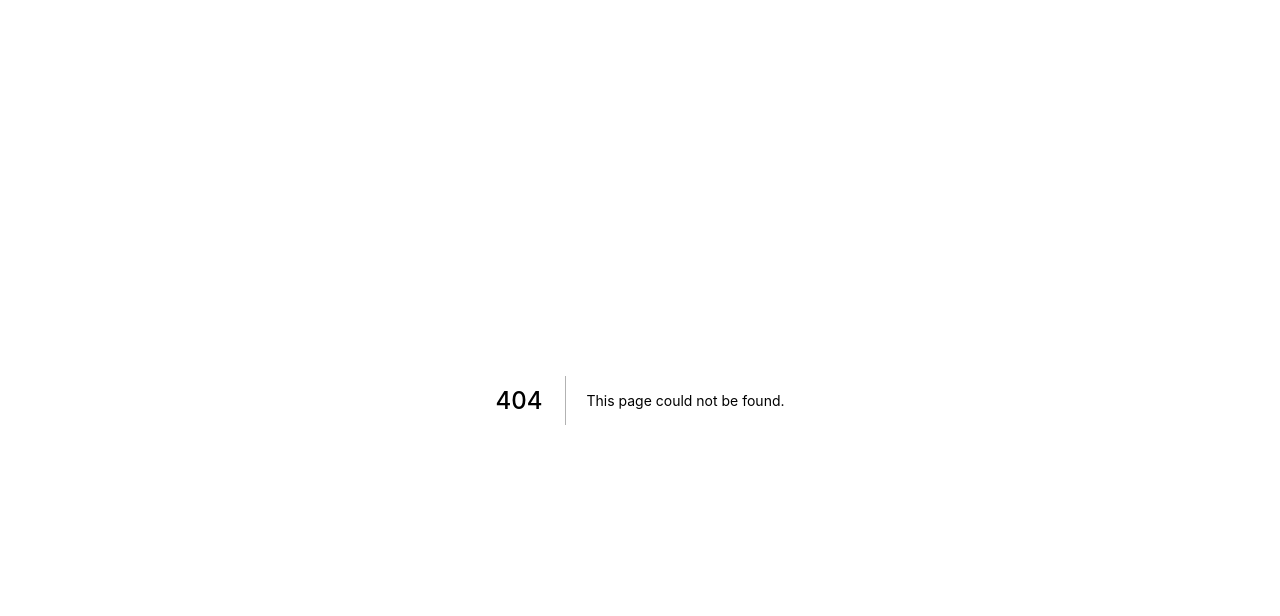
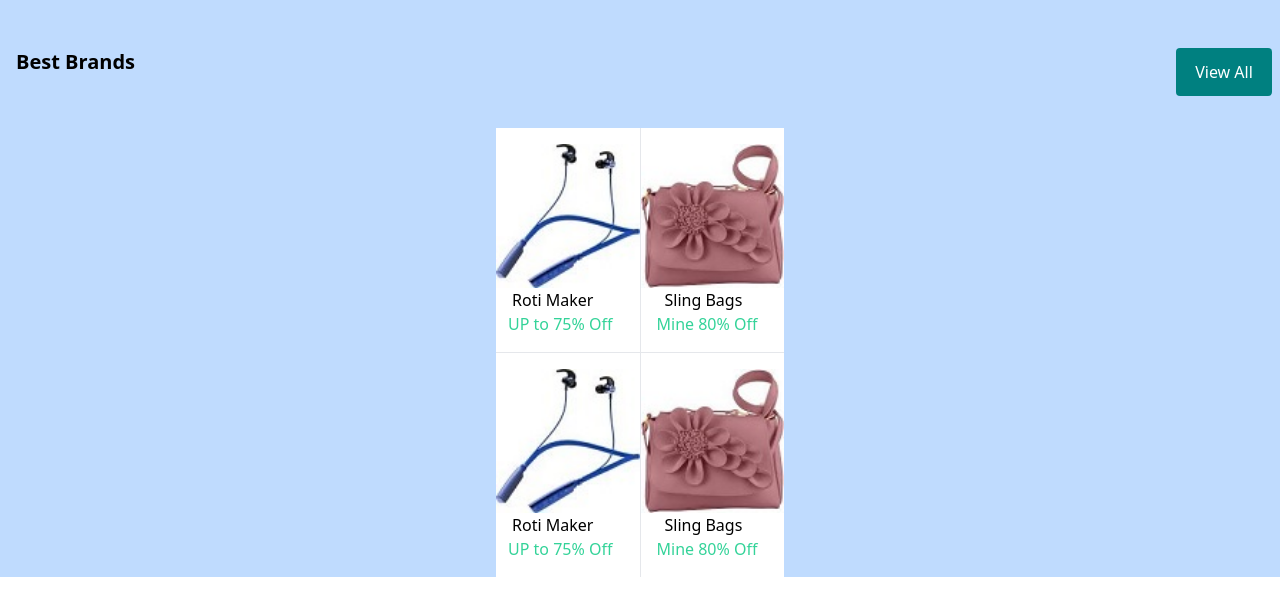
Before and after one commit to 48Squares/webmeds-frontend, a Next.js app: page /product-list in a window 1280 px wide. Before the commit this address had no page. Shown: the top 616 px of the page. Built offline with nearby package versions, Linux system fonts and the light colour scheme.

Commit message:
submmited
submmited

```diff
--- a/pages/Product.js
+++ b/pages/Product.js
@@ -1,7 +1,7 @@
 import React from "react";
 import Link from 'next/link';
 
-function Product({product}) {
+function Product({ product }) {
     return (
         <div className="bg-gray-50 bg-opacity-8">
             <div className="bg-regal-blue z-20">
@@ -11,7 +11,7 @@ function Product({product}) {
                             <svg className="w-6 h-6 text-white" xmlns="http://www.w3.org/2000/svg" fill="none"
                                 viewBox="0 0 24 24" stroke="currentColor">
                                 <path strokeLinecap="round" strokeLinejoin="round" strokeWidth={2}
-                                      d="M10 19l-7-7m0 0l7-7m-7 7h18"/>
+                                    d="M10 19l-7-7m0 0l7-7m-7 7h18" />
                             </svg>
                         </button>
                     </div>
@@ -21,7 +21,7 @@ function Product({product}) {
                             xmlns="http://www.w3.org/2000/svg" fill="none"
                             viewBox="0 0 24 24" stroke="currentColor">
                             <path strokeLinecap="round" strokeLinejoin="round" strokeWidth={2}
-                                  d="M21 21l-6-6m2-5a7 7 0 11-14 0 7 7 0 0114 0z"/>
+                                d="M21 21l-6-6m2-5a7 7 0 11-14 0 7 7 0 0114 0z" />
                         </svg>
 
                         <Link href='/cart'>
@@ -29,7 +29,7 @@ function Product({product}) {
                                 fill="none"
                                 viewBox="0 0 24 24" stroke="currentColor">
                                 <path strokeLinecap="round" strokeLinejoin="round" strokeWidth={2}
-                                      d="M3 3h2l.4 2M7 13h10l4-8H5.4M7 13L5.4 5M7 13l-2.293 2.293c-.63.63-.184 1.707.707 1.707H17m0 0a2 2 0 100 4 2 2 0 000-4zm-8 2a2 2 0 11-4 0 2 2 0 014 0z"/>
+                                    d="M3 3h2l.4 2M7 13h10l4-8H5.4M7 13L5.4 5M7 13l-2.293 2.293c-.63.63-.184 1.707.707 1.707H17m0 0a2 2 0 100 4 2 2 0 000-4zm-8 2a2 2 0 11-4 0 2 2 0 014 0z" />
                             </svg>
                         </Link>
 
@@ -61,7 +61,7 @@ function Product({product}) {
                                 fill="currentColor"
                                 viewBox="0 0 24 24" stroke="currentColor">
                                 <path strokeLinecap="round" strokeLinejoin="round" strokeWidth={1}
-                                      d="M11.049 2.927c.3-.921 1.603-.921 1.902 0l1.519 4.674a1 1 0 00.95.69h4.915c.969 0 1.371 1.24.588 1.81l-3.976 2.888a1 1 0 00-.363 1.118l1.518 4.674c.3.922-.755 1.688-1.538 1.118l-3.976-2.888a1 1 0 00-1.176 0l-3.976 2.888c-.783.57-1.838-.197-1.538-1.118l1.518-4.674a1 1 0 00-.363-1.118l-3.976-2.888c-.784-.57-.38-1.81.588-1.81h4.914a1 1 0 00.951-.69l1.519-4.674z"/>
+                                    d="M11.049 2.927c.3-.921 1.603-.921 1.902 0l1.519 4.674a1 1 0 00.95.69h4.915c.969 0 1.371 1.24.588 1.81l-3.976 2.888a1 1 0 00-.363 1.118l1.518 4.674c.3.922-.755 1.688-1.538 1.118l-3.976-2.888a1 1 0 00-1.176 0l-3.976 2.888c-.783.57-1.838-.197-1.538-1.118l1.518-4.674a1 1 0 00-.363-1.118l-3.976-2.888c-.784-.57-.38-1.81.588-1.81h4.914a1 1 0 00.951-.69l1.519-4.674z" />
                             </svg>
                         </div>
 
@@ -95,7 +95,7 @@ function Product({product}) {
                     <div className="space-x-1 flex">
                         <input
                             className="text-sm py-2 px-2 border rounded-sm border-gray-200 focus:outline-none focus:border-gray-400"
-                            type="text"/>
+                            type="text" />
 
                         <button
                             className="py-2 px-2 shadow-sm border border-gray-300 text-regal-blue rounded-sm text-sm focus:outline-none focus:border-gray-400"
@@ -140,7 +140,7 @@ export async function getStaticProps() {
                 title: 'Wildcraft HypaShield W95 Reusable Outdoor Protection Respirator Black Large Mask',
                 price: '190',
                 original_price: '200',
-                discount: '5',
+                discount: '5%',
                 rating: '3.5',
                 rating_count: '335',
                 media: [
--- /dev/null
+++ b/pages/demo.js
@@ -0,0 +1,16 @@
+export default function demo() {
+
+
+    return (
+
+
+        <div className="flex relative">
+            <img src={"/plazo.jpg"} className="absolute inset-0 w-100 h-100 object-cover" />
+            <img src={"/bage.jpg"} className="absolute inset-0 w-100 h-100 object-cover" />
+            <img src={"/earphone.jpg"} className="absolute inset-0 w-100 h-100 object-cover" />
+            <img src={"/bag.jpg"} className="absolute inset-0 w-100 h-100 " />
+        </div>
+    );
+
+
+}
--- a/pages/payments.js
+++ b/pages/payments.js
@@ -10,21 +10,32 @@ export default function payments() {
                 </svg></a>
                 <span className="px-3 py-1  text-white  ">Payments</span>
             </div>
-            <div className="h-20 bg-red-300 flex ">
-                <div className="py-1 px-10 ">
-                    <div className="h-10 w-10  mt-3 inline-block  flex justify-center rounded-full border-2 bg-gray-400">
-                        <span className="mt-1 inline-block">1</span>
+
+            <div className="h-24 bg-red-300  flex">
+                <div className="py-5 px-8">
+                    <div className="h-8 w-8 bg-gray-600 rounded-full">
+                        <span className="text-white mx-2  text-xl my-4">1</span>
                     </div>
                     <span>Address</span>
                 </div>
-                <hr className="h-2 w-32 mt-8 pr-8 bg-blue-900" />
-                <div className="py-1 px-4 ">
-                    <div className="h-10 w-10  mt-3 inline-block  flex justify-center rounded-full border-2 bg-gray-400">
-                        <span className="mt-1 inline-block">1</span>
+                <div className="h-1 w-12 bg-gray-700 my-auto"></div>
+                <div className="py-5 px-8">
+                    <div className="h-8 w-8 bg-gray-600 rounded-full">
+                        <span className="text-white mx-2  text-xl my-4">2</span>
                     </div>
-                    <span className="mr-4">Order Summary</span>
+                    <span>Order</span>
+
+                </div>
+                <div className="h-1 w-12 bg-gray-700 my-auto"></div>
+                <div className="py-5 px-8">
+                    <div className="h-8 w-8 bg-gray-600 rounded-full">
+                        <span className="text-white mx-2  text-xl my-4">3</span>
+                    </div>
+                    <span>Payment</span>
                 </div>
             </div>
+
+
             <div className="h-32 bg-gray-100 mt-3 ">
                 <div className="flex">
                     <div>
@@ -42,7 +53,7 @@ export default function payments() {
                 <hr className=" r= mt-4 bg-white" />
                 <Link href="/">
                     <a>
-                        <p className="mx-28 mt-4 text-blue-600">View All Offres</p>
+                        <p className="mx-40 mt-4 text-blue-600">View All Offres</p>
                     </a>
                 </Link>
             </div>
@@ -51,7 +62,7 @@ export default function payments() {
                 <p className="text-sm mx-4 pt-6 ">All Other Options</p>
                 <div className="flex">
                     <input type="radio" className="mx-4 h-6 w-6 mt-4" />
-                    <p className="text-xl mt-2">UPI</p>
+                    <p className="text-md mt-2">UPI</p>
                     <div className="flex-grow px-4">
                         <img src={"/paytmlogo.png"} className="h-6 w-8 float-right" />
                     </div>
@@ -60,7 +71,7 @@ export default function payments() {
 
                 <div className="flex mt-4">
                     <input type="radio" className="mx-4 h-6 w-6 mt-4" />
-                    <p className="text-xl mt-2">Wallets</p>
+                    <p className="text-md mt-2">Wallets</p>
                     <div className="flex-grow px-4">
                         <img src={"/paytmlogo.png"} className="h-6 w-8 float-right" />
                     </div>
@@ -68,19 +79,19 @@ export default function payments() {
                 <hr className=" mt-6" />
                 <div className="flex mt-4">
                     <input type="radio" className="mx-4 h-6 w-6 mt-4" />
-                    <p className="text-xl mt-2">Credit/Debit/ATM Card</p>
+                    <p className="text-md mt-2">Credit/Debit/ATM Card</p>
                 </div>
 
                 <hr className=" mt-6" />
                 <div className="flex mt-4">
                     <input type="radio" className="mx-4 h-6 w-6 mt-4" />
-                    <p clas sName="text-xl mt-2">Net Banking</p>
+                    <p clas sName="text-md mt-2">Net Banking</p>
                 </div>
                 <hr className=" mt-6" />
 
                 <div className="flex mt-4">
                     <input type="radio" className="mx-4 h-6 w-6 mt-4" />
-                    <p className="text-xl mt-2">Cash on Delivery</p>
+                    <p className="text-md mt-2">Cash on Delivery</p>
                 </div>
                 <p className="text-xs mx-14">Safety Tip:Avoid cash or card at delivery.Use any method above to pay now.</p>
                 <hr className=" mt-6" />
@@ -88,7 +99,7 @@ export default function payments() {
                 <div className="flex justify-between ">
                     <div className="flex mt-4">
                         <input type="radio" className="mx-4 h-6 w-6 mt-4" />
-                        <p className="text-xl mt-2">EMI(Easy Installments)</p>
+                        <p className="text-md mt-2">EMI(Easy Installments)</p>
 
                     </div>
                     <span className="mt-6 ml-8 ">Unavailable</span>
@@ -102,7 +113,7 @@ export default function payments() {
             <div className="h-16 bg-gray-100 mt-3  ">
                 <div className="flex ">
                     <p className="text-4xl mx-4 mt-2">+</p>
-                    <p className="text-xl mx-4 mt-4">Git Card</p>
+                    <p className="text-md mx-4 mt-4">Git Card</p>
                 </div>
             </div>
 
--- /dev/null
+++ b/pages/product-list.js
@@ -0,0 +1,61 @@
+import Link from 'next/link'
+import React from "react";
+
+export default function Best_Brand() {
+    return (
+        <div className="bg-blue-200 ">
+            <div className="flex justify-between h-32">
+                <p className="mt-12 mx-4 text-xl">
+                    <strong>Best Brands</strong>
+                </p>
+                <button className="text-white h-12 w-24 bg-regal-blue rounded mt-12 mx-2">View All</button>
+            </div>
+
+            <div className="h-auto w-72 bg-white  m-auto">
+                <div className="h-56 w-100  flex">
+                    <div className="h-56 w-50% border-r  ">
+                        <img src={"/earphone.jpg"} className="mt-4 h-36" alt="" />
+                        <spna className="mx-4">Roti Maker</spna>
+                        <br />
+                        <Link href="/">
+                            <a> <span className="text-green-400 mx-3">UP to 75% Off</span></a>
+                        </Link>
+                    </div>
+
+                    <div className="h-56 w-50% ">
+                        <img src={"/bag.jpg"} className="h-36  mt-4" alt="" />
+
+                        <a> <span className="mx-6">Sling Bags</span></a>
+                        <br />
+
+                        <Link href="/">
+                            <a>
+                                <span className="text-green-400 mx-4">Mine 80% Off</span>
+                            </a>
+                        </Link>
+                    </div>
+                </div>
+
+                <hr />
+                <div className="h-56 w-100  flex">
+                    <div className="h-56 w-50% border-r  ">
+                        <img src={"/earphone.jpg"} className="mt-4 h-36" alt="" />
+                        <span className="mx-4">Roti Maker</span>
+                        <br />
+                        <Link href="/">
+                            <a> <span className="text-green-400 mx-3">UP to 75% Off</span></a>
+                        </Link>
+                    </div>
+
+                    <div className="h-56 w-50% ">
+                        <img src={"/bag.jpg"} className="h-36  mt-4" alt="" />
+                        <span className="mx-6">Sling Bags</span><br />
+                        <Link href="/">
+                            <a> <span className="text-green-400 mx-4">Mine 80% Off</span></a>
+                        </Link>
+                    </div>
+                </div>
+            </div>
+        </div>
+    );
+}
--- /dev/null
+++ b/pages/test.js
@@ -0,0 +1,13 @@
+export default function test() {
+
+    return (
+
+        <head>
+            <script>alert("hii");
+
+            </script>
+        </head>
+
+    );
+
+}
```
Also changed, not shown: 1 other file (tests, documents, lock files or other folders). Lines whose indentation alone changed are shown as unchanged.
